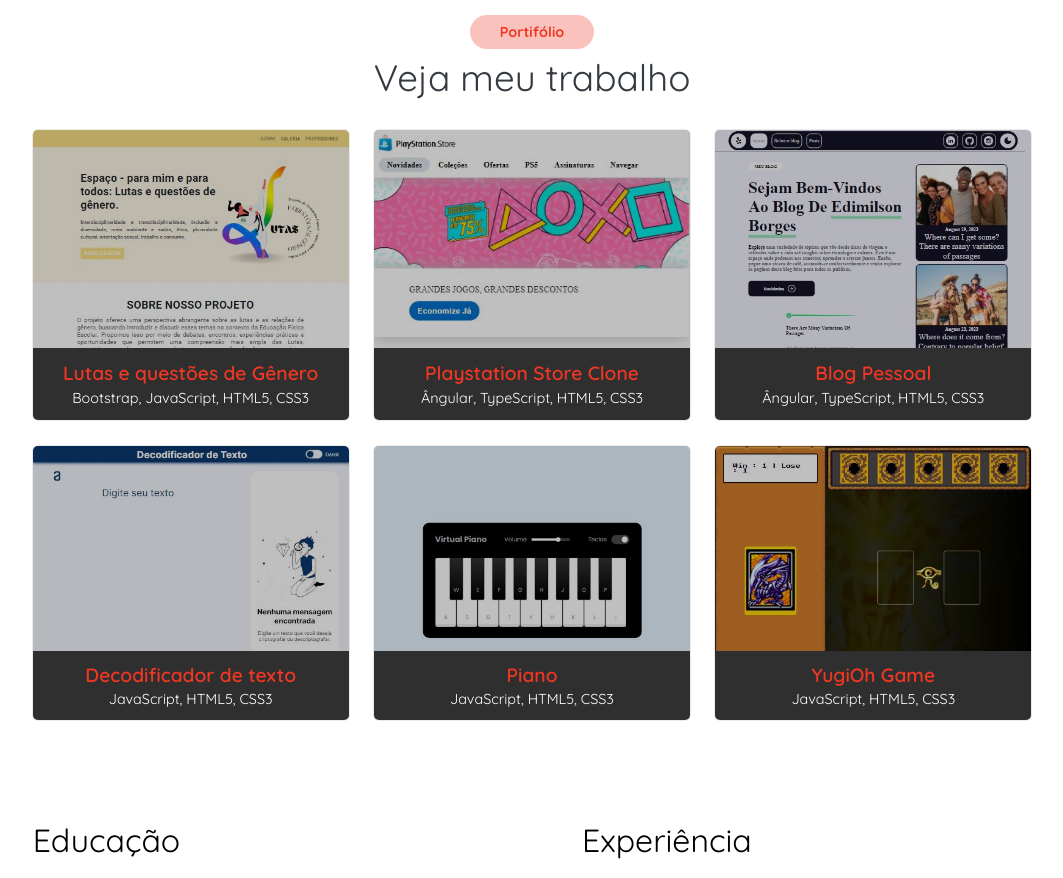
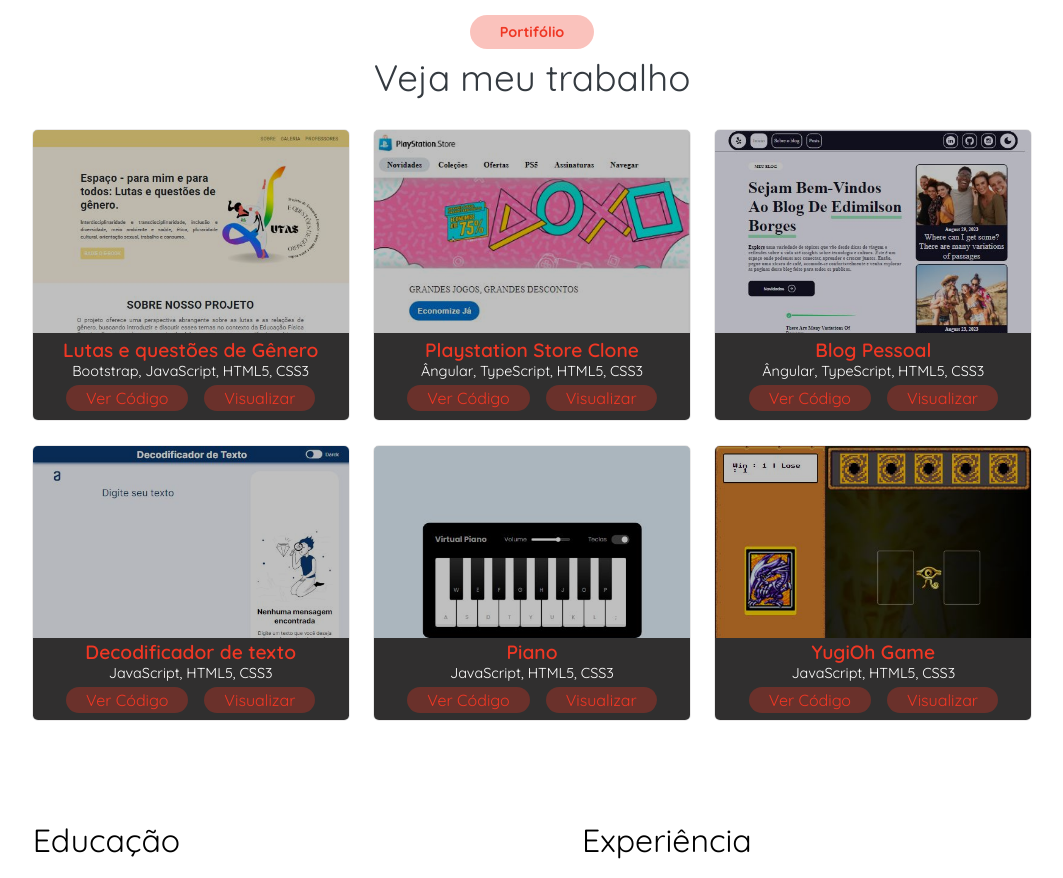
Before and after one commit to EdimilsonBorges/my-portfolio, an Angular app: page / in a window 1280 px wide. Shown: the part 1940-2818 px from the top of the page, without its empty margins (108-1171 px from the left). Built offline with nearby package versions, Linux system fonts and the light colour scheme.

Commit message:
feat: adição de links dos itens do portifolio

```diff
--- a/src/app/principal/portifolio/item-portifolio/item-portifolio.component.css
+++ b/src/app/principal/portifolio/item-portifolio/item-portifolio.component.css
@@ -4,10 +4,30 @@
     height: 100%;
     border-radius: 0.31rem;
     overflow: hidden;
-    cursor: pointer;
     box-shadow: 0px 0px 1px 0px #323131;
     visibility: hidden;
 
+}
+
+.btn_itens {
+    display: flex;
+    justify-content: center;
+    align-items: center;
+    gap: 1rem;
+}
+
+.btn_itens a {
+    color: var(--secundario);
+    text-decoration: none;
+    background-color: var(--background-title);
+    padding: 3px 20px;
+    margin: 5px 0px;
+    border-radius: 15px;
+}
+
+.btn_itens a:hover {
+    color: #FFFFFF;
+    text-decoration: none;
 }
 
 .item__portifolio:hover {
@@ -31,7 +51,7 @@
     -moz-filter: brightness(75%);
 }
 
-.item__portifolio:hover > img {
+.item__portifolio:hover>img {
     filter: brightness(100%);
     -webkit-filter: brightness(100%);
     -moz-filter: brightness(100%);
@@ -41,8 +61,7 @@
     display: flex;
     flex-direction: column;
     justify-content: center;
-    gap: 0.2rem;
-    height: 25%;
+    height: 30%;
     position: absolute;
     bottom: 0px;
     display: flex;
--- a/src/app/principal/portifolio/item-portifolio/item-portifolio.component.html
+++ b/src/app/principal/portifolio/item-portifolio/item-portifolio.component.html
@@ -3,5 +3,9 @@
     <div class="item__portifolio__detalhes">
         <h3 class="item__portifolio__titulo">{{titulo}}</h3>
         <p class="item__portifolio__descricao">{{descricao}}</p>
+        <div class="btn_itens">
+            <a href={{linkVer}} target="_blank">Ver Código</a>
+            <a href={{linkVis}} target="_blank">Visualizar</a>
+        </div>
     </div>
 </div>
--- a/src/app/principal/portifolio/item-portifolio/item-portifolio.component.ts
+++ b/src/app/principal/portifolio/item-portifolio/item-portifolio.component.ts
@@ -10,6 +10,8 @@
   @Input() imagem:string = "";
   @Input() titulo:string = "";
   @Input() descricao:string = "";
+  @Input() linkVer:string = "";
+  @Input() linkVis:string = "";
 
   constructor() { }
 
--- a/src/app/principal/portifolio/portifolio.component.html
+++ b/src/app/principal/portifolio/portifolio.component.html
@@ -2,10 +2,10 @@
     <span>{{spanText}}</span>
     <h2>{{titlePortifolio}}</h2>
     <div class="itens__portifolio">
-        <a *ngFor="let portifolio of portifolios.slice(0, 6)" [href]="portifolio.link" target="_blank">
+        <div *ngFor="let portifolio of portifolios.slice(0, 6)">
             <app-item-portifolio [imagem]="portifolio.imagem" [titulo]="portifolio.titulo"
-                [descricao]="portifolio.tecnologias"></app-item-portifolio>
-        </a>
+                [descricao]="portifolio.tecnologias" [linkVer]="portifolio.linkVer" [linkVis]="portifolio.linkVis"></app-item-portifolio>
+        </div>
     </div>
     <!-- <a class="btn__ver-todos" href="#" type="button">Ver todos</a> -->
 </section>
--- a/src/app/shared/protifolios.ts
+++ b/src/app/shared/protifolios.ts
@@ -1,5 +1,6 @@
 export interface IPortifolio {
-    link: string;
+    linkVer: string;
+    linkVis: string;
     titulo: string;
     imagem: string;
     descricao: string;
@@ -7,10 +8,10 @@
 }
 
 export const portifolios = [
-    { link: "https://lutas-e-questoes-de-genero.netlify.app/", titulo: "Lutas e questões de Gênero", imagem: "../../../assets/work-6.jpg", descricao: "", tecnologias: "Bootstrap, JavaScript, HTML5, CSS3" },
-    { link: "https://playstation-store-clone.netlify.app/", titulo: "Playstation Store Clone", imagem: "../../../assets/work-7.jpg", descricao: "", tecnologias: "Ângular, TypeScript, HTML5, CSS3" },
-    { link: "https://blog-desafio-dio.netlify.app/", titulo: "Blog Pessoal", imagem: "../../../assets/work-1.jpg", descricao: "", tecnologias: "Ângular, TypeScript, HTML5, CSS3" },
-    { link: "https://edimilsonborges.github.io/decodificador-de-texto/", titulo: "Decodificador de texto", imagem: "../../../assets/work-2.jpg", descricao: "", tecnologias: "JavaScript, HTML5, CSS3" },
-    { link: "https://edimilsonborges.github.io/piano-game-js/", titulo: "Piano", imagem: "../../../assets/work-3.jpg", descricao: "", tecnologias: "JavaScript, HTML5, CSS3" },
-    { link: "https://edimilsonborges.github.io/yugioh-js/", titulo: "YugiOh Game", imagem: "../../../assets/work-4.jpg", descricao: "", tecnologias: "JavaScript, HTML5, CSS3" }
+    { linkVis: "https://lutas-e-questoes-de-genero.netlify.app/", linkVer:"https://github.com/ifpi-picos/landingpage-grupo-01", titulo: "Lutas e questões de Gênero", imagem: "../../../assets/work-6.jpg", descricao: "", tecnologias: "Bootstrap, JavaScript, HTML5, CSS3" },
+    { linkVis: "https://playstation-store-clone.netlify.app/", linkVer:"https://github.com/EdimilsonBorges/playstation-store-clone", titulo: "Playstation Store Clone", imagem: "../../../assets/work-7.jpg", descricao: "", tecnologias: "Ângular, TypeScript, HTML5, CSS3" },
+    { linkVis: "https://blog-desafio-dio.netlify.app/", linkVer:"https://github.com/EdimilsonBorges/blog-desafio", titulo: "Blog Pessoal", imagem: "../../../assets/work-1.jpg", descricao: "", tecnologias: "Ângular, TypeScript, HTML5, CSS3" },
+    { linkVis: "https://edimilsonborges.github.io/decodificador-de-texto/", linkVer:"https://github.com/EdimilsonBorges/decodificador-de-texto", titulo: "Decodificador de texto", imagem: "../../../assets/work-2.jpg", descricao: "", tecnologias: "JavaScript, HTML5, CSS3" },
+    { linkVis: "https://edimilsonborges.github.io/piano-game-js/", linkVer:"https://github.com/EdimilsonBorges/piano-game-js", titulo: "Piano", imagem: "../../../assets/work-3.jpg", descricao: "", tecnologias: "JavaScript, HTML5, CSS3" },
+    { linkVis: "https://edimilsonborges.github.io/yugioh-js/", linkVer:"https://github.com/EdimilsonBorges/yugioh-js", titulo: "YugiOh Game", imagem: "../../../assets/work-4.jpg", descricao: "", tecnologias: "JavaScript, HTML5, CSS3" }
 ];
```
